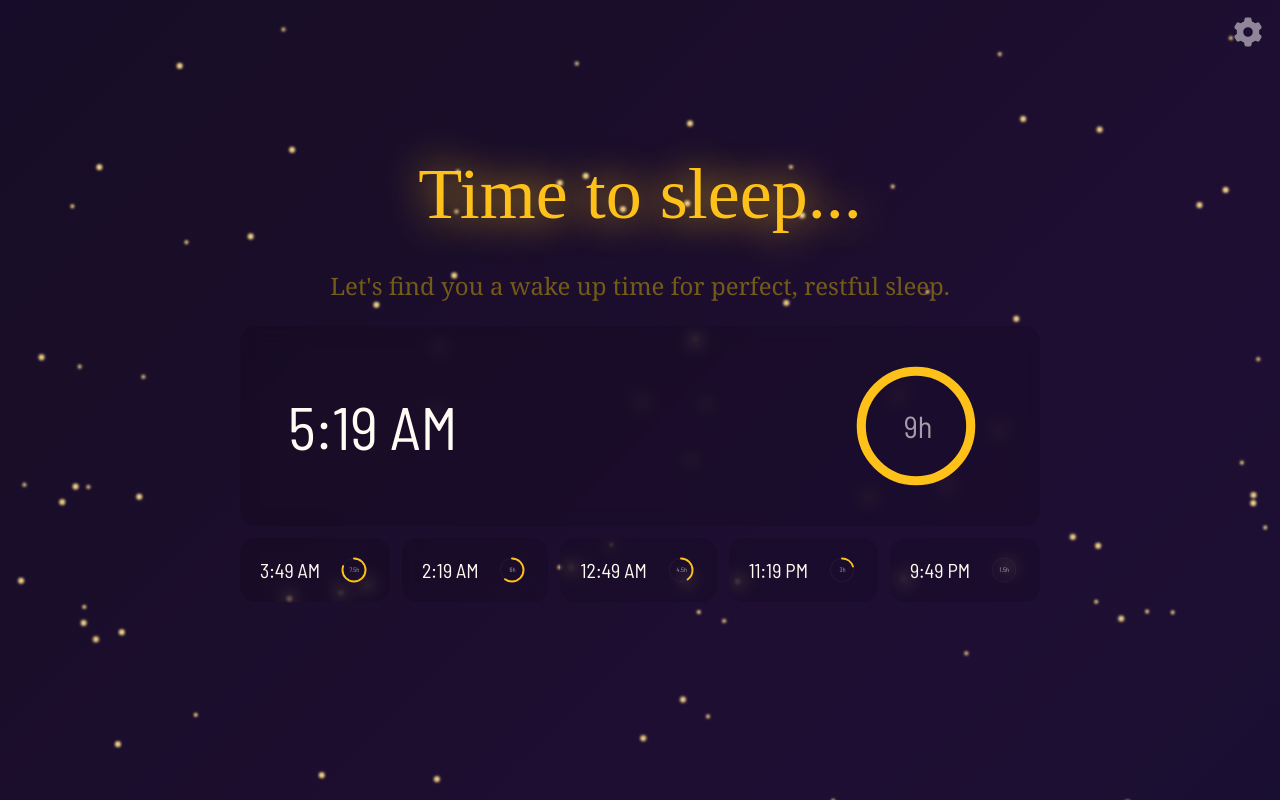
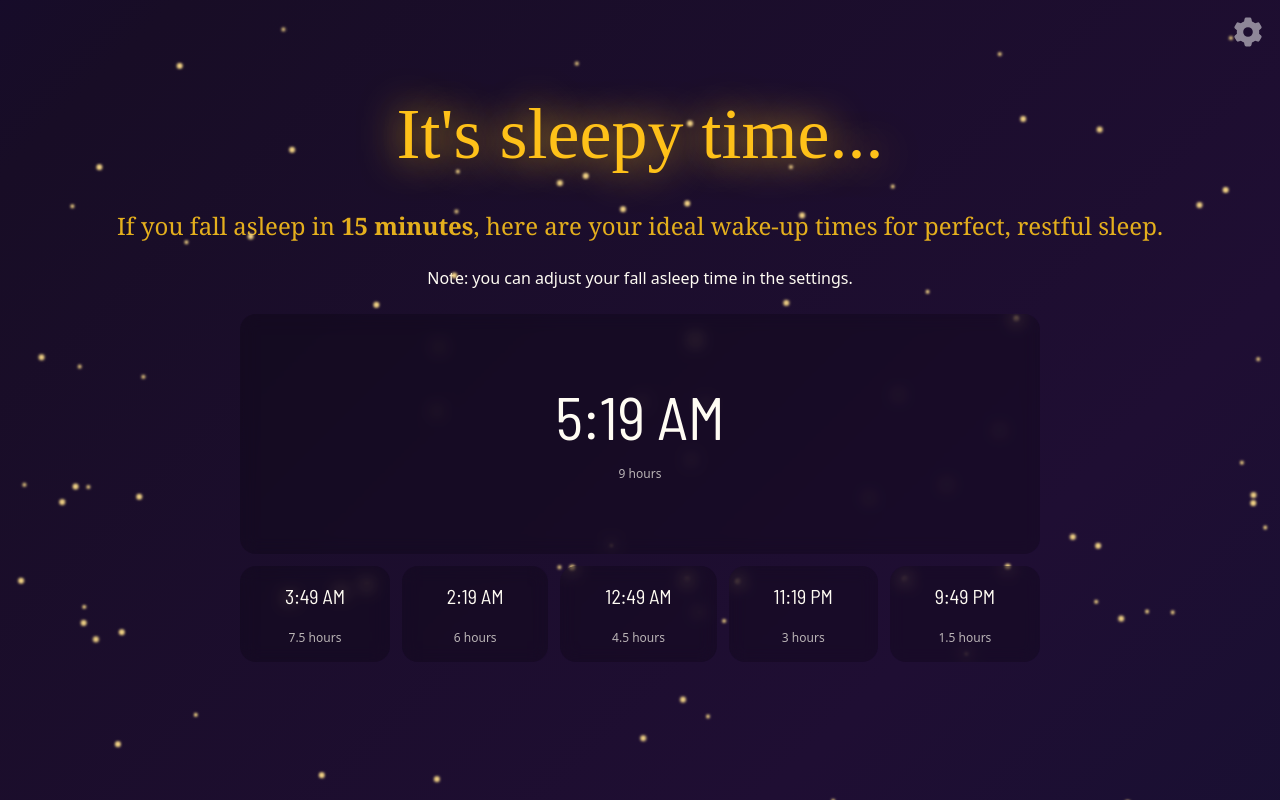
Before and after one commit to aronsantha/wakey, a React (Vite) app: page / in a window 1280 px wide. Built offline with nearby package versions, Linux system fonts and the light colour scheme; a web font is replaced by a local one.

Commit message:
remove radial bar

```diff
--- a/src/components/App.jsx
+++ b/src/components/App.jsx
@@ -47,22 +47,22 @@ function App() {
           aria-label="Open settings modal"
         />
         <h1 className="text-7xl caprasimo text-[#fec119] text-shadow-[0_0_40px_#fec119]">
-          Time to sleep...
+          It's sleepy time...
         </h1>
         <div className="flex justify-between flex-col items-center gap-6 my-10 w-full px-2">
-          <h2 className="text-[#745b18] font-serif text-2xl">
-            Let's find you a wake up time for perfect, restful sleep.{" "}
+          <h2 className="text-[#e4af1d] font-serif text-2xl text-shadow-2xl">
+            If you fall asleep in <span className="font-bold">{offsetInMins} minutes</span>, here
+            are your ideal wake-up times for perfect, restful sleep.
           </h2>
+          <p>Note: you can adjust your fall asleep time in the settings.</p>
           <div className="overflow-y-auto  overflow-x-hidden  flex-wrap flex gap-3 w-full max-w-[800px] max-h-[50vh] no-scrollbar">
             {sleepLengthArray.map((interval, index) => (
               <div
                 key={index}
-                className="grow  first:text-6xl first:w-full first:h-50 h-16 max-h-50 gap-y-1 text-xl bg-black/10 backdrop-blur-sm py-4 first:py-6 px-5 first:px-12  overflow-hidden rounded-2xl flex-wrap flex justify-between items-center"
+                className="grow first:text-6xl first:py-18 first:w-full gap-5 text-xl bg-black/20 backdrop-blur-sm py-4  px-8    rounded-2xl  flex flex-col  "
               >
                 <p className="barlow">{formatTime(interval)}</p>
-                <div className="h-full inline-block">
-                  <RadialBar intervalHours={intervals[index]} ranking={5 - index} />
-                </div>
+                <p className="text-xs opacity-70">{intervals[index]} hours</p>
               </div>
             ))}
           </div>
```
